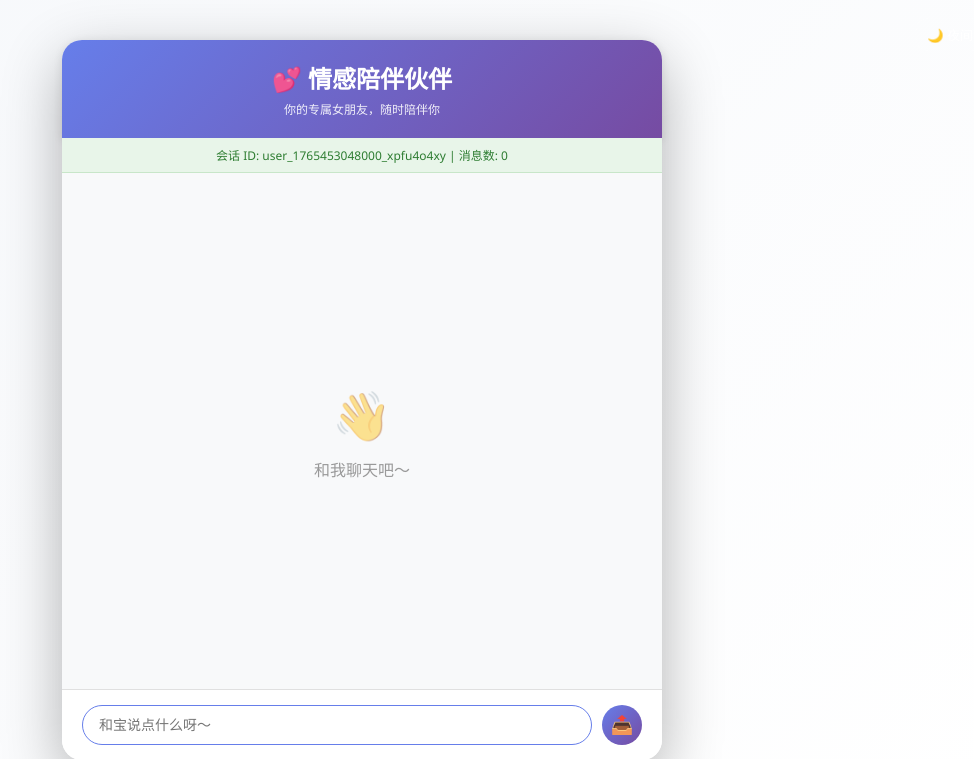
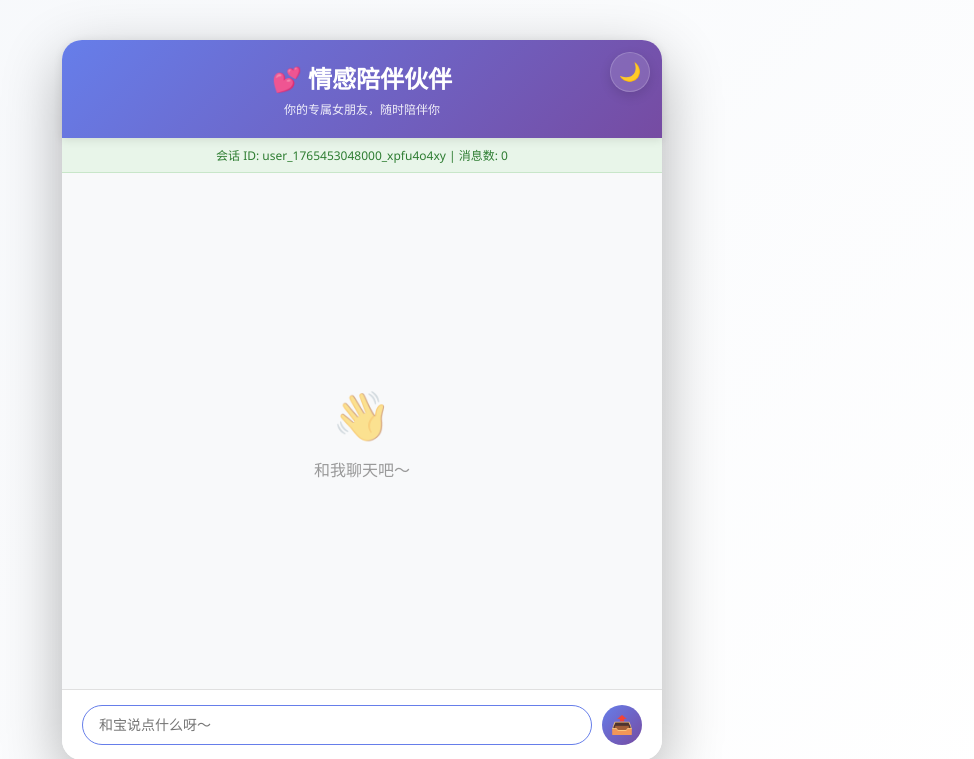
Before and after one commit to jialangli/-MyEmotionCompanion, a Flask app: page / in a window 1280 px wide. Shown: the top 759 px of the page, without its empty margins (278-1252 px from the left). Run offline with Flask 3, Linux system fonts and the light colour scheme; parts of the project's set-up code (start-up, migrations or seed data) failed here and were passed over.

Commit message:
ui: make theme toggle a prominent icon button (desktop)

```diff
--- a/templates/index.html
+++ b/templates/index.html
@@ -62,6 +62,7 @@
         .header {
             background: var(--header-gradient);
             color: white;
+            position: relative;
             padding: 20px;
             border-radius: 20px 20px 0 0;
             text-align: center;
@@ -288,17 +289,29 @@
         /* 主题切换按钮 */
         .theme-toggle {
             position: absolute;
-            right: 18px;
-            top: 18px;
-            background: rgba(255,255,255,0.08);
-            border: 1px solid rgba(255,255,255,0.12);
+            right: 12px;
+            top: 12px;
+            background: rgba(255,255,255,0.12);
+            border: 1px solid rgba(255,255,255,0.18);
             color: white;
-            padding: 6px 10px;
-            border-radius: 12px;
+            width: 40px;
+            height: 40px;
+            padding: 0;
+            border-radius: 50%;
             cursor: pointer;
-            font-size: 13px;
+            display: inline-flex;
+            align-items: center;
+            justify-content: center;
+            z-index: 20;
+            box-shadow: 0 4px 12px rgba(0,0,0,0.12);
+            transition: transform 0.15s ease, background 0.15s ease;
         }
         .theme-toggle:focus { outline: none; }
+        .theme-toggle:hover { transform: translateY(-2px); }
+
+        .theme-icon { font-size: 18px; line-height: 1; }
+
+        .visually-hidden { position: absolute !important; height: 1px; width: 1px; overflow: hidden; clip: rect(1px, 1px, 1px, 1px); white-space: nowrap; }
 
         .emotion-icon {
             font-size: 20px;
@@ -392,7 +405,10 @@
         <div class="header">
             <h1>💕 情感陪伴伙伴</h1>
             <p>你的专属女朋友，随时陪伴你</p>
-            <button id="themeToggle" class="theme-toggle" aria-label="切换主题">🌙 夜间</button>
+            <button id="themeToggle" class="theme-toggle" aria-label="切换主题" title="切换主题">
+                <span id="themeIcon" class="theme-icon">🌙</span>
+                <span class="visually-hidden">切换主题</span>
+            </button>
         </div>
 
         <div class="info-bar">
@@ -485,14 +501,16 @@
         }
 
         function applyTheme(name) {
+            const iconEl = document.getElementById('themeIcon');
+            const btn = document.getElementById('themeToggle');
             if (name === 'dark') {
                 document.documentElement.setAttribute('data-theme', 'dark');
-                const btn = document.getElementById('themeToggle');
-                if (btn) btn.textContent = '☀️ 日间';
+                if (iconEl) iconEl.textContent = '☀️';
+                if (btn) btn.title = '切换到日间主题';
             } else {
                 document.documentElement.removeAttribute('data-theme');
-                const btn = document.getElementById('themeToggle');
-                if (btn) btn.textContent = '🌙 夜间';
+                if (iconEl) iconEl.textContent = '🌙';
+                if (btn) btn.title = '切换到夜间主题';
             }
             localStorage.setItem('theme', name);
         }
```
